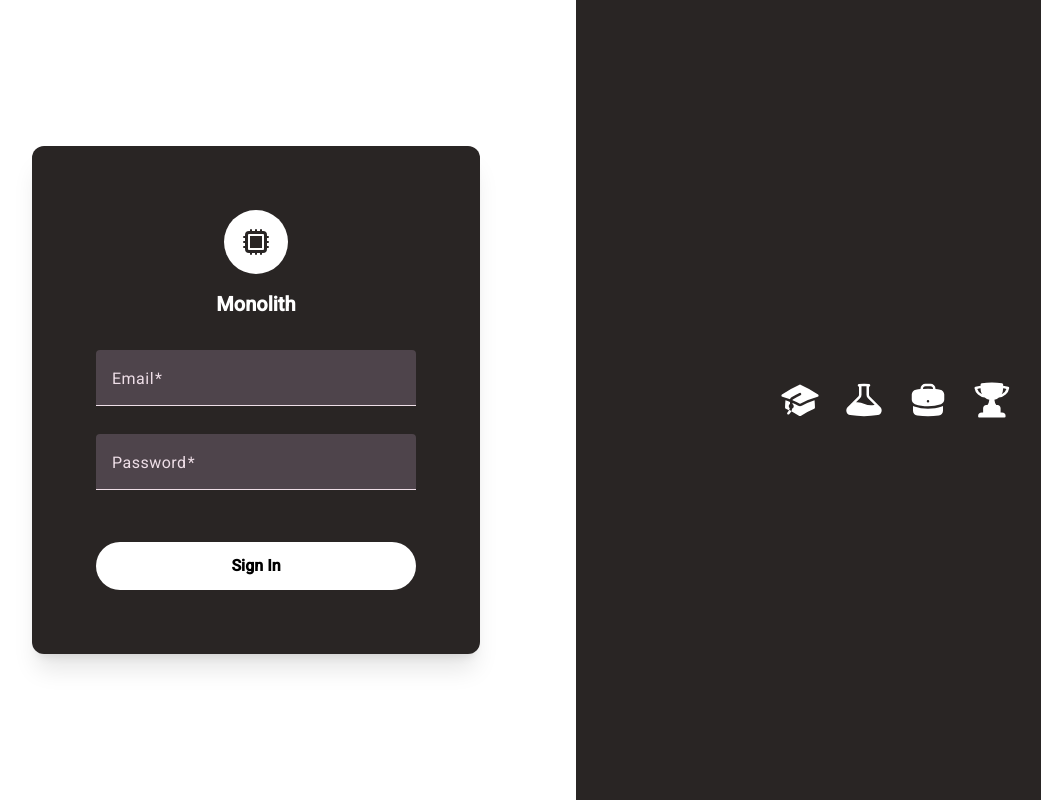
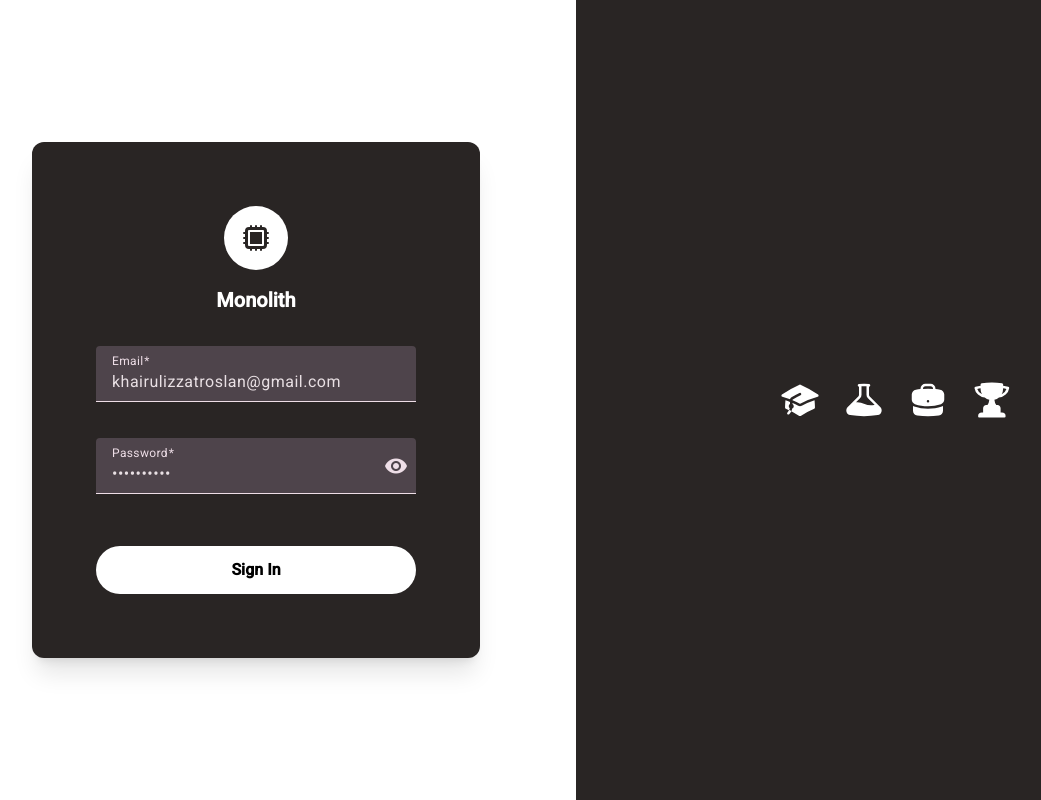
Before and after one commit to ReaperKai07/Monolith, an Angular app: page /sign-in in a window 1280 px wide. Shown: the whole page, without its empty margins (64-1105 px from the left). Built offline with nearby package versions, Linux system fonts and the light colour scheme.

Commit message:
call getUserDetails in signIn, and code cleaning

```diff
--- a/src/app/modules/auth/sign-in/sign-in.component.html
+++ b/src/app/modules/auth/sign-in/sign-in.component.html
@@ -27,17 +27,16 @@
             </div>
 
             <!-- Form Field -->
-            <div class="w-full h-auto flex flex-col gap-2">
+            <div class="w-full h-auto flex flex-col gap-4">
+
                 <!-- Email Input -->
                 <mat-form-field class="w-full">
                     <mat-label>Email</mat-label>
                     <input
                         matInput
                         type="email"
-                        formControlName="email"
-                        placeholder="example@email.com">
-                    <mat-error *ngIf="signInForm.controls.email.hasError('required')">Email is required</mat-error>
-                    <mat-error *ngIf="signInForm.controls.email.hasError('email')">Invalid email</mat-error>
+                        formControlName="email">
+                      <mat-error>Please enter a valid email.</mat-error>
                 </mat-form-field>
 
                 <!-- Password Input -->
@@ -45,11 +44,21 @@
                     <mat-label>Password</mat-label>
                     <input
                         matInput
-                        type="password"
+                        [type]="hidePassword ? 'password' : 'text'"
                         formControlName="password"
                         placeholder="Minimum 8 length">
-                    <mat-error *ngIf="signInForm.controls.password.hasError('required')">Password is required</mat-error>
+                    <button
+                        mat-icon-button
+                        matSuffix
+                        type="button"
+                        (click)="hidePassword = !hidePassword"
+                        [attr.aria-label]="'Toggle password visibility'"
+                        [attr.aria-pressed]="!hidePassword">
+                        <mat-icon>{{ hidePassword ? 'visibility' : 'visibility_off' }}</mat-icon>
+                    </button>
+                    <mat-error>Password is required</mat-error>
                 </mat-form-field>
+
             </div>
 
 
@@ -63,7 +72,6 @@
             </button>
 
         </div>
-
 
     </div>
 
--- a/src/app/modules/auth/sign-in/sign-in.component.ts
+++ b/src/app/modules/auth/sign-in/sign-in.component.ts
@@ -1,5 +1,5 @@
-import { Component, inject } from '@angular/core';
-import { FormBuilder, ReactiveFormsModule, Validators } from '@angular/forms';
+import { Component, inject, OnInit } from '@angular/core';
+import { FormBuilder, ReactiveFormsModule, UntypedFormBuilder, UntypedFormGroup, Validators } from '@angular/forms';
 import { AuthService } from '../../../core/auth/auth.service';
 import { MatFormFieldModule } from '@angular/material/form-field';
 import { MatInputModule } from '@angular/material/input';
@@ -24,32 +24,64 @@ import { LoginRequest } from '../../../core/auth/auth.model';
     templateUrl: './sign-in.component.html',
 })
 
-export class SignInComponent {
-  private readonly formBuilder = inject(FormBuilder);
-  private readonly authService = inject(AuthService);
+export class SignInComponent implements OnInit {
+
+    signInForm!: UntypedFormGroup;
+
+    hidePassword = true;
+
+    /**
+     * Constructor
+     */
+    constructor(
+        private _authService: AuthService,
+        private _formBuilder: UntypedFormBuilder,
+    ){}
+
+    // -----------------------------------------------------------------------------------------------------
+    // @ Lifecycle hooks
+    // -----------------------------------------------------------------------------------------------------
+
+    ngOnInit(): void {
 
         // Create SignInForm
-  signInForm = this.formBuilder.nonNullable.group({
-    email: [ '', [ Validators.required, Validators.email ]],
-    password: [ '', [ Validators.required, Validators.minLength(8) ]],
+        this.signInForm = this._formBuilder.group({
+            email: [ 'khairulizzatroslan@gmail.com', [ Validators.required, Validators.email ]],
+            password: [ '870327Tun@', [ Validators.required, Validators.minLength(8) ]],
         })
+    }
+
+    // -----------------------------------------------------------------------------------------------------
+    // @ Public methods
+    // -----------------------------------------------------------------------------------------------------
 
     /**
-   * Sign In
+     * Sign In & Get User by ID
      * @returns
      */
     signIn(): void {
 
+        // Check form validation
         if (this.signInForm.invalid) {
             this.signInForm.markAllAsTouched();
             return;
         }
 
-    const request : LoginRequest = this.signInForm.getRawValue();
+        // Assign body
+        const body : LoginRequest = this.signInForm.getRawValue();
 
-    this.authService.signIn(request).subscribe({
+        this._authService.signIn(body).subscribe({
             next : response => {
-        console.log(response);
+
+                // Save tokens
+                localStorage.setItem('accessToken', response.accessToken);
+
+                // Get user profile
+                this._authService.getUserDetails(response.userId).subscribe({
+                next: user => {
+                    console.log(user);
+                }
+                });
             },
             error : error => {
                 console.error(error);
```
Lines whose indentation alone changed are shown as unchanged.
